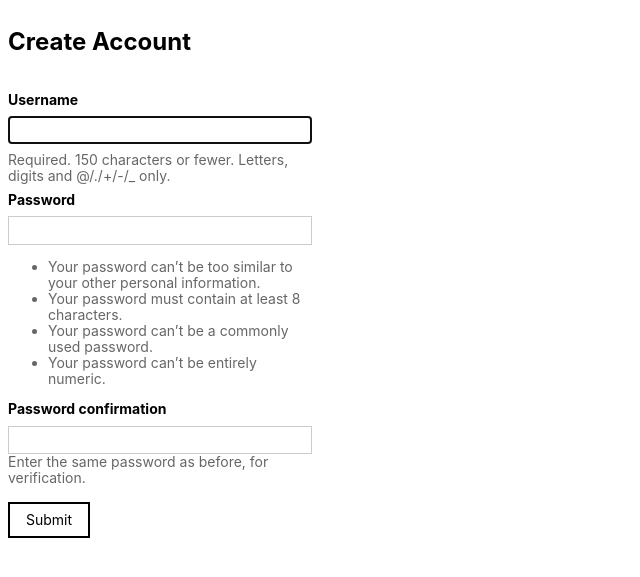
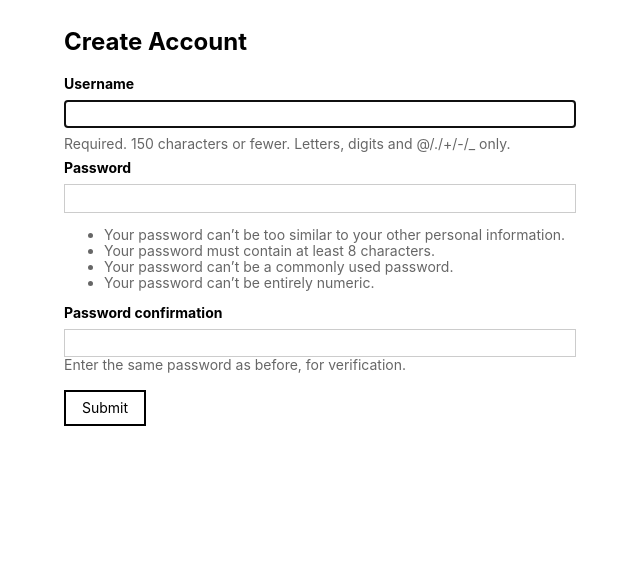
Before and after one commit to arpradhan/hausmate, a Django app: page /register in a window 1280 px wide. Shown: the part 66-643 px from the top of the page, without its empty margins (0-640 px from the left). Run offline with Django 3.2, Linux system fonts and the light colour scheme; some libraries are stand-ins or nearby versions.

Commit message:
style signup view

```diff
--- a/hausmate/users/templates/users/user_form.html
+++ b/hausmate/users/templates/users/user_form.html
@@ -1,10 +1,8 @@
 {% extends "base.html" %}
 {% block content %}
-<div class="w-100 pa2">
+<div class="pv2 ph5">
   <h2>Create Account</h2>
-</div>
-<div class="w-25 pa2">
-  <form action="{% url 'user_create' %}" method="post">
+  <form action="{% url 'user_create' %}" method="post" class="mw6">
     {% csrf_token %}
     <div class="form-field">
       {% for error in form.username.errors  %}
--- a/hausmate/users/views.py
+++ b/hausmate/users/views.py
@@ -1,6 +1,6 @@
 from django.contrib.auth import forms
 from django.contrib.auth import get_user_model
-from django.views.generic import CreateView, DetailView
+from django.views.generic import CreateView
 from django.urls import reverse_lazy
 
 
```
